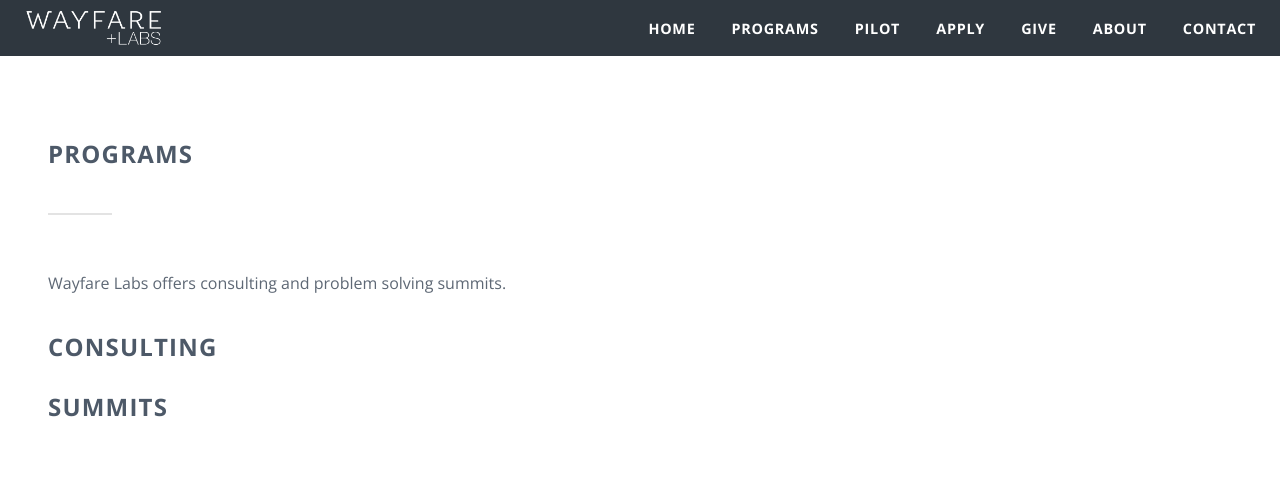
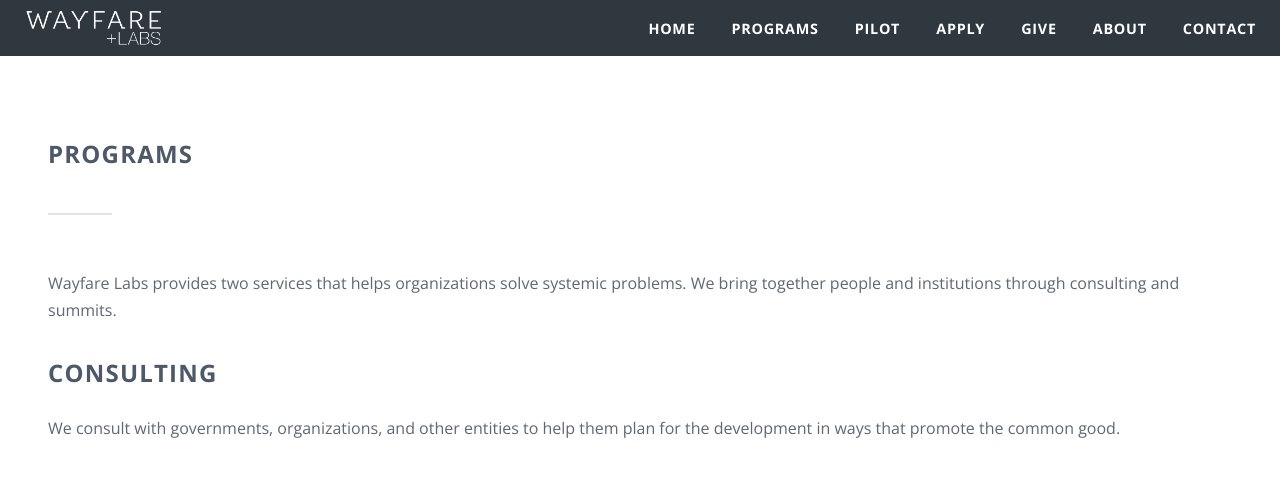
Before and after one commit to wayfareio/wayfarelabs.org, a Jekyll site: the page built from programs.markdown, in a window 1280 px wide and 1169 px high. Shown: the top 481 px of the window. Built offline with Jekyll 4.4.1, drawn with Linux system fonts in a browser that asks for light colours; comment, search, counter and statistics services are not loaded; some of the changed text lies outside the part shown.

Commit message:
Updated Programs

```diff
--- a/programs.markdown
+++ b/programs.markdown
@@ -4,8 +4,10 @@
 position: 2
 ---
 
-Wayfare Labs offers consulting and problem solving summits.
+Wayfare Labs provides two services that helps organizations solve systemic problems. We bring together people and institutions through consulting and summits.
 
 ## Consulting
+We consult with governments, organizations, and other entities to help them plan for the development in ways that promote the common good.
 
 ## Summits
+We hold and facilitate summits to address systemic problems that multiple institutions are facing through a collective impact model.
```
